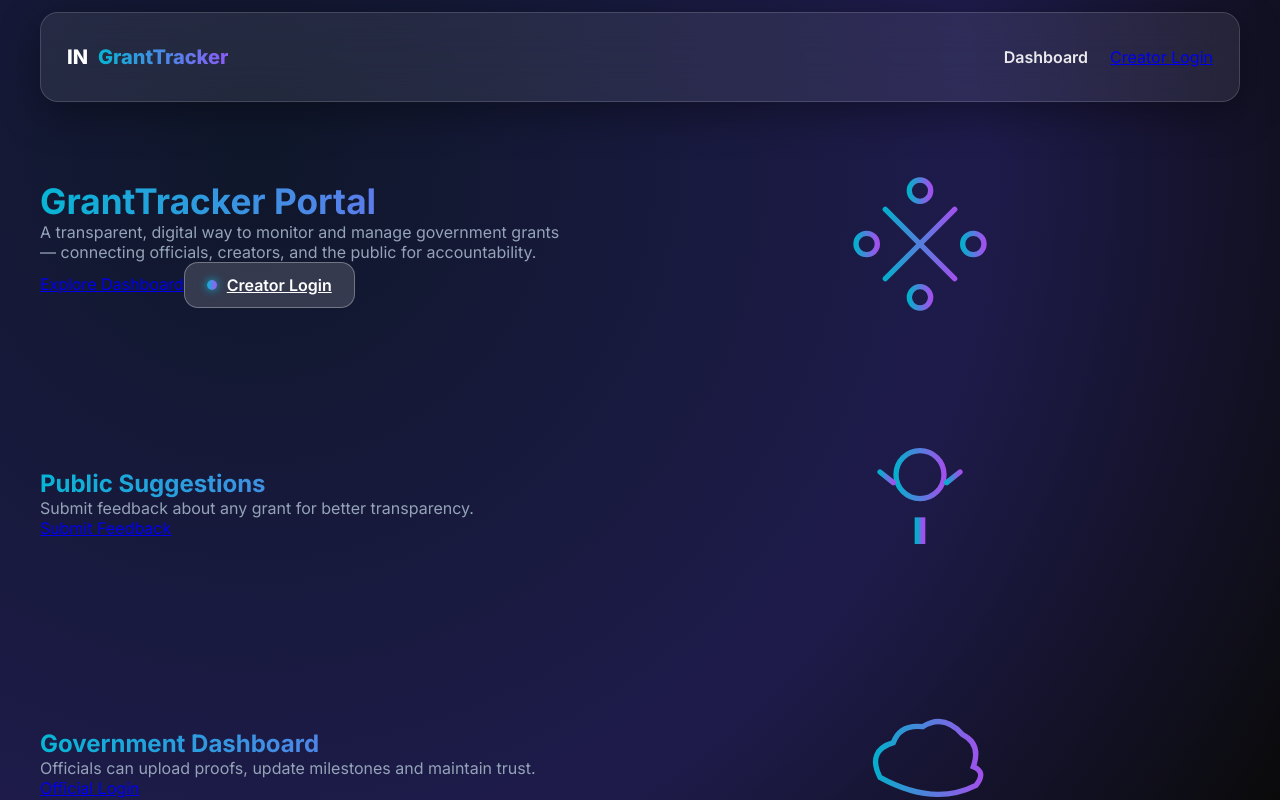
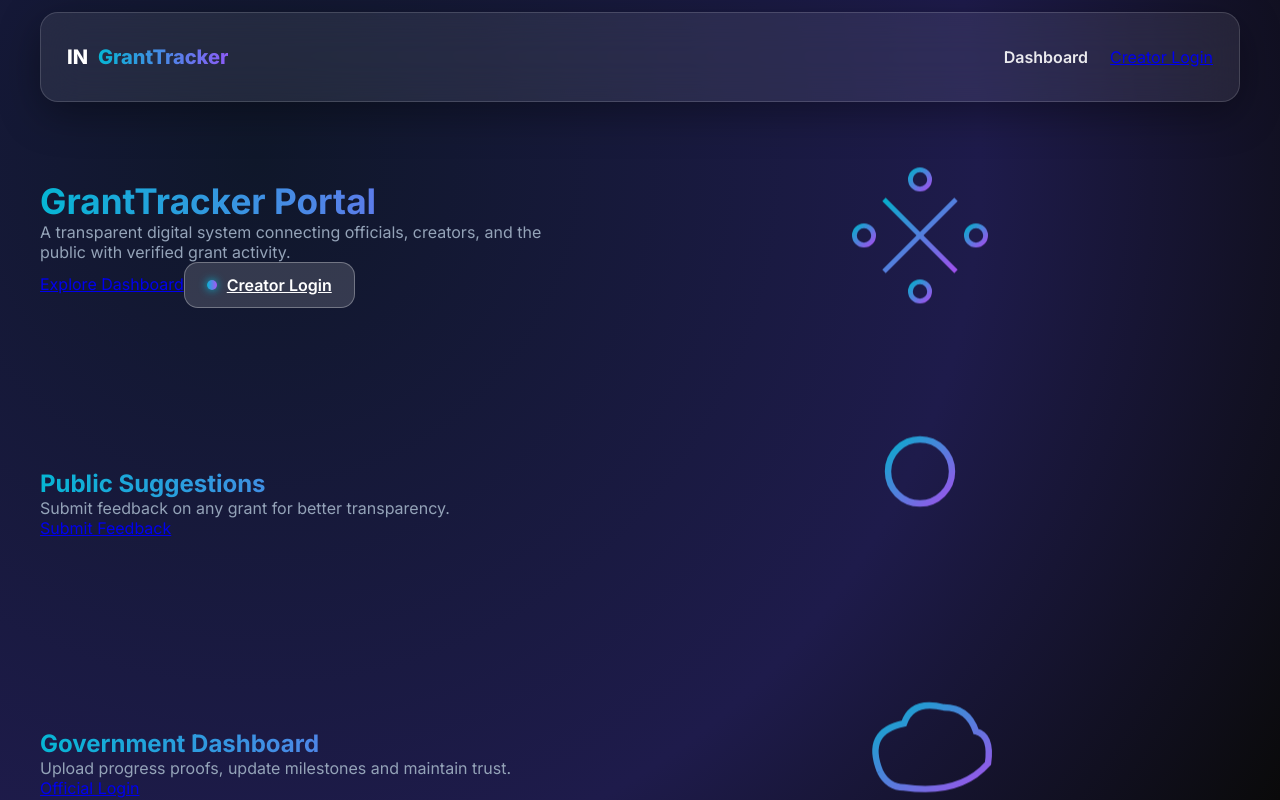
Before and after one commit to mamothai/grant-tracker-frontend, a React (Vite) app: page / in a window 1280 px wide. Built offline with nearby package versions, Linux system fonts and the light colour scheme.

Commit message:
Upgraded icons, animations, and homepage layout

```diff
--- a/src/App.css
+++ b/src/App.css
@@ -387,3 +387,12 @@ html, body {
     height: 130px !important;
   }
 }
+.float-icon {
+  animation: floatY 4s ease-in-out infinite;
+}
+
+@keyframes floatY {
+  0% { transform: translateY(0px); }
+  50% { transform: translateY(-10px); }
+  100% { transform: translateY(0px); }
+}
--- a/src/Home.jsx
+++ b/src/Home.jsx
@@ -2,127 +2,135 @@
 import { Link } from "react-router-dom";
 import "./App.css";
 
+//
+// 🔥 Premium Animated Gradient Icons
+//
+
 function IconNetwork() {
   return (
-    <svg className="big-icon" viewBox="0 0 120 120" xmlns="http://www.w3.org/2000/svg">
+    <svg className="big-icon float-icon" viewBox="0 0 200 200">
       <defs>
-        <linearGradient id="g1">
-          <stop offset="0" stopColor="#06b6d4" />
-          <stop offset="1" stopColor="#a855f7" />
+        <linearGradient id="grad-net" x1="0%" y1="0%" x2="100%" y2="100%">
+          <stop offset="0%" stopColor="#06b6d4" />
+          <stop offset="100%" stopColor="#a855f7" />
         </linearGradient>
       </defs>
-      <g stroke="url(#g1)" strokeWidth="4" fill="none" strokeLinecap="round">
-        <circle cx="60" cy="20" r="8" />
-        <circle cx="20" cy="60" r="8" />
-        <circle cx="60" cy="100" r="8" />
-        <circle cx="100" cy="60" r="8" />
-        <path d="M60 28 L60 92" />
-        <path d="M28 60 L92 60" />
-        <path d="M34 34 L86 86" />
-        <path d="M86 34 L34 86" />
-      </g>
+      <circle cx="100" cy="30" r="12" stroke="url(#grad-net)" strokeWidth="6" fill="none"/>
+      <circle cx="30" cy="100" r="12" stroke="url(#grad-net)" strokeWidth="6" fill="none"/>
+      <circle cx="170" cy="100" r="12" stroke="url(#grad-net)" strokeWidth="6" fill="none"/>
+      <circle cx="100" cy="170" r="12" stroke="url(#grad-net)" strokeWidth="6" fill="none"/>
+
+      <line x1="100" y1="42" x2="100" y2="158" stroke="url(#grad-net)" strokeWidth="6"/>
+      <line x1="42" y1="100" x2="158" y2="100" stroke="url(#grad-net)" strokeWidth="6"/>
+      <line x1="55" y1="55" x2="145" y2="145" stroke="url(#grad-net)" strokeWidth="6"/>
+      <line x1="145" y1="55" x2="55" y2="145" stroke="url(#grad-net)" strokeWidth="6"/>
     </svg>
   );
 }
 
 function IconLight() {
   return (
-    <svg className="big-icon" viewBox="0 0 120 120" xmlns="http://www.w3.org/2000/svg">
+    <svg className="big-icon float-icon" viewBox="0 0 200 200">
       <defs>
-        <linearGradient id="g2">
-          <stop offset="0" stopColor="#06b6d4" />
-          <stop offset="1" stopColor="#a855f7" />
+        <linearGradient id="grad-light" x1="0%" y1="0%" x2="100%" y2="100%">
+          <stop offset="0%" stopColor="#06b6d4" />
+          <stop offset="100%" stopColor="#a855f7" />
         </linearGradient>
       </defs>
-      <g stroke="url(#g2)" strokeWidth="4" fill="none" strokeLinecap="round">
-        <path d="M60 20 a18 18 0 0 1 18 18 18 18 0 0 1 -18 18 18 18 0 0 1 -18 -18 18 18 0 0 1 18 -18z" />
-        <path d="M50 56 L70 56" />
-        <path d="M58 72 L62 72 L62 88 L58 88 Z" />
-        <path d="M60 6 L60 18" />
-        <path d="M30 36 L40 44" />
-        <path d="M90 36 L80 44" />
-      </g>
+
+      <circle cx="100" cy="70" r="40" stroke="url(#grad-light)" strokeWidth="8" fill="none"/>
+      <line x1="100" y1="115" x2="100" y2="160" stroke="url(#grad-light)" strokeWidth="8"/>
+      <line x1="100" y1="20" x2="100" y2="40" stroke="url(#grad-light)" strokeWidth="8"/>
+      <line x1="50" y1="70" x2="70" y2="70" stroke="url(#grad-light)" strokeWidth="8"/>
+      <line x1="130" y1="70" x2="150" y2="70" stroke="url(#grad-light)" strokeWidth="8"/>
     </svg>
   );
 }
 
 function IconCloud() {
   return (
-    <svg className="big-icon" viewBox="0 0 120 120" xmlns="http://www.w3.org/2000/svg">
+    <svg className="big-icon float-icon" viewBox="0 0 200 200">
       <defs>
-        <linearGradient id="g3">
-          <stop offset="0" stopColor="#06b6d4" />
-          <stop offset="1" stopColor="#a855f7" />
+        <linearGradient id="grad-cloud" x1="0%" y1="0%" x2="100%" y2="100%">
+          <stop offset="0%" stopColor="#06b6d4" />
+          <stop offset="100%" stopColor="#a855f7" />
         </linearGradient>
       </defs>
-      <g stroke="url(#g3)" strokeWidth="4" fill="none" strokeLinecap="round">
-        <path d="M30 70 Q20 50 40 44 Q45 30 62 32 Q78 22 92 38 Q106 45 100 62 Q110 66 102 76 Q70 92 30 70 Z" />
-      </g>
+
+      <path
+        d="M50 120 Q30 70 80 60 Q90 30 130 40 Q160 40 170 70 Q190 75 185 110 Q150 150 80 140 Q60 140 50 120"
+        stroke="url(#grad-cloud)" strokeWidth="8" fill="none"
+      />
     </svg>
   );
 }
 
 function IconBell() {
   return (
-    <svg className="big-icon" viewBox="0 0 120 120" xmlns="http://www.w3.org/2000/svg">
+    <svg className="big-icon float-icon" viewBox="0 0 200 200">
       <defs>
-        <linearGradient id="g4">
-          <stop offset="0" stopColor="#06b6d4" />
-          <stop offset="1" stopColor="#a855f7" />
+        <linearGradient id="grad-bell" x1="0%" y1="0%" x2="100%" y2="100%">
+          <stop offset="0%" stopColor="#06b6d4" />
+          <stop offset="100%" stopColor="#a855f7" />
         </linearGradient>
       </defs>
-      <g stroke="url(#g4)" strokeWidth="4" fill="none" strokeLinecap="round">
-        <path d="M60 26 a20 20 0 0 0 -20 20 v12 a8 8 0 0 1 -4 6 l-4 4 72 0 -4 -4 a8 8 0 0 1 -4 -6 V46 a20 20 0 0 0 -20 -20z"/>
-        <circle cx="60" cy="92" r="6" fill="url(#g4)" />
-      </g>
+
+      <path
+        d="M100 40 a40 40 0 0 0 -40 40 v30 a15 15 0 0 1 -8 10 l-8 6 h112 l-8 -6 a15 15 0 0 1 -8 -10 v-30 a40 40 0 0 0 -40 -40z"
+        stroke="url(#grad-bell)" strokeWidth="8" fill="none"
+      />
+      <circle cx="100" cy="160" r="12" fill="url(#grad-bell)" />
     </svg>
   );
 }
 
 function IconRobot() {
   return (
-    <svg className="big-icon" viewBox="0 0 120 120" xmlns="http://www.w3.org/2000/svg">
+    <svg className="big-icon float-icon" viewBox="0 0 200 200">
       <defs>
-        <linearGradient id="g5">
-          <stop offset="0" stopColor="#06b6d4" />
-          <stop offset="1" stopColor="#a855f7" />
+        <linearGradient id="grad-robot" x1="0%" y1="0%" x2="100%" y2="100%">
+          <stop offset="0%" stopColor="#06b6d4" />
+          <stop offset="100%" stopColor="#a855f7" />
         </linearGradient>
       </defs>
-      <g stroke="url(#g5)" strokeWidth="4" fill="none" strokeLinecap="round">
-        <rect x="36" y="30" width="48" height="44" rx="8" />
-        <circle cx="52" cy="50" r="4" fill="url(#g5)"/>
-        <circle cx="68" cy="50" r="4" fill="url(#g5)"/>
-        <path d="M52 70 L68 70" />
-        <path d="M46 26 L46 18" />
-        <path d="M74 26 L74 18" />
-        <rect x="50" y="76" width="20" height="12" rx="4" />
-      </g>
+
+      <rect x="60" y="50" width="80" height="70" rx="14"
+        stroke="url(#grad-robot)" strokeWidth="8" fill="none" />
+
+      <circle cx="85" cy="85" r="10" fill="url(#grad-robot)"/>
+      <circle cx="115" cy="85" r="10" fill="url(#grad-robot)"/>
+
+      <line x1="85" y1="110" x2="115" y2="110"
+        stroke="url(#grad-robot)" strokeWidth="8"/>
+
+      <rect x="85" y="130" width="30" height="20" rx="6"
+        stroke="url(#grad-robot)" strokeWidth="8" fill="none" />
     </svg>
   );
 }
+
+//
+// 🔥 FINAL HOME PAGE
+//
 
 export default function Home() {
   return (
     <main className="page-scroll">
 
-      {/* HERO PANEL */}
+      {/* HERO */}
       <section className="panel panel-hero reveal">
         <div className="panel-left">
           <h1 className="big-title gradient">GrantTracker Portal</h1>
-
           <p className="lead muted">
-            A transparent, digital way to monitor and manage government grants —
-            connecting officials, creators, and the public for accountability.
+            A transparent digital system connecting officials, creators,
+            and the public with verified grant activity.
           </p>
 
           <div className="panel-ctas">
-            <Link to="/chart" className="cta cta-primary wide-btn">
-              Explore Dashboard
-            </Link>
+            <Link to="/chart" className="cta cta-primary wide-btn">Explore Dashboard</Link>
 
             <Link to="/creator-login" className="cta cta-secondary">
-              <span className="creator-dot"></span>
-              Creator Login
+              <span className="creator-dot"></span> Creator Login
             </Link>
           </div>
         </div>
@@ -132,11 +140,11 @@ export default function Home() {
         </div>
       </section>
 
-      {/* PUBLIC SUGGESTIONS */}
+      {/* SUGGESTIONS */}
       <section className="panel reveal">
         <div className="panel-left">
           <h2 className="panel-title gradient">Public Suggestions</h2>
-          <p className="muted">Submit feedback about any grant for better transparency.</p>
+          <p className="muted">Submit feedback on any grant for better transparency.</p>
           <Link to="/suggestions" className="cta cta-primary">Submit Feedback</Link>
         </div>
         <div className="panel-right reveal-right delay">
@@ -144,11 +152,11 @@ export default function Home() {
         </div>
       </section>
 
-      {/* GOVERNMENT DASHBOARD */}
+      {/* GOV */}
       <section className="panel reveal">
         <div className="panel-left">
           <h2 className="panel-title gradient">Government Dashboard</h2>
-          <p className="muted">Officials can upload proofs, update milestones and maintain trust.</p>
+          <p className="muted">Upload progress proofs, update milestones and maintain trust.</p>
           <Link to="/gov-login" className="cta cta-primary">Official Login</Link>
         </div>
         <div className="panel-right reveal-right delay-1">
@@ -160,7 +168,7 @@ export default function Home() {
       <section className="panel reveal">
         <div className="panel-left">
           <h2 className="panel-title gradient">Public Dashboard</h2>
-          <p className="muted">Explore live charts, distribution, and analytics.</p>
+          <p className="muted">Explore live charts, grant distribution, and analytics.</p>
           <Link to="/chart" className="cta cta-primary">View Dashboard</Link>
         </div>
         <div className="panel-right reveal-right delay-2">
@@ -168,11 +176,11 @@ export default function Home() {
         </div>
       </section>
 
-      {/* CREATOR PANEL */}
+      {/* CREATOR */}
       <section className="panel reveal">
         <div className="panel-left">
           <h2 className="panel-title gradient">Creator Portal</h2>
-          <p className="muted">Creators can register new grants and manage all entries securely.</p>
+          <p className="muted">Creators can register new grants and manage all entries.</p>
           <Link to="/creator-login" className="cta cta-primary">Creator Login</Link>
         </div>
         <div className="panel-right reveal-right delay-3">
@@ -180,7 +188,6 @@ export default function Home() {
         </div>
       </section>
 
-      {/* FOOTER */}
       <footer className="footer fade-in">
         Built with ❤️ by <span className="gradient-ink">GrantTracker Portal</span>
       </footer>
```
